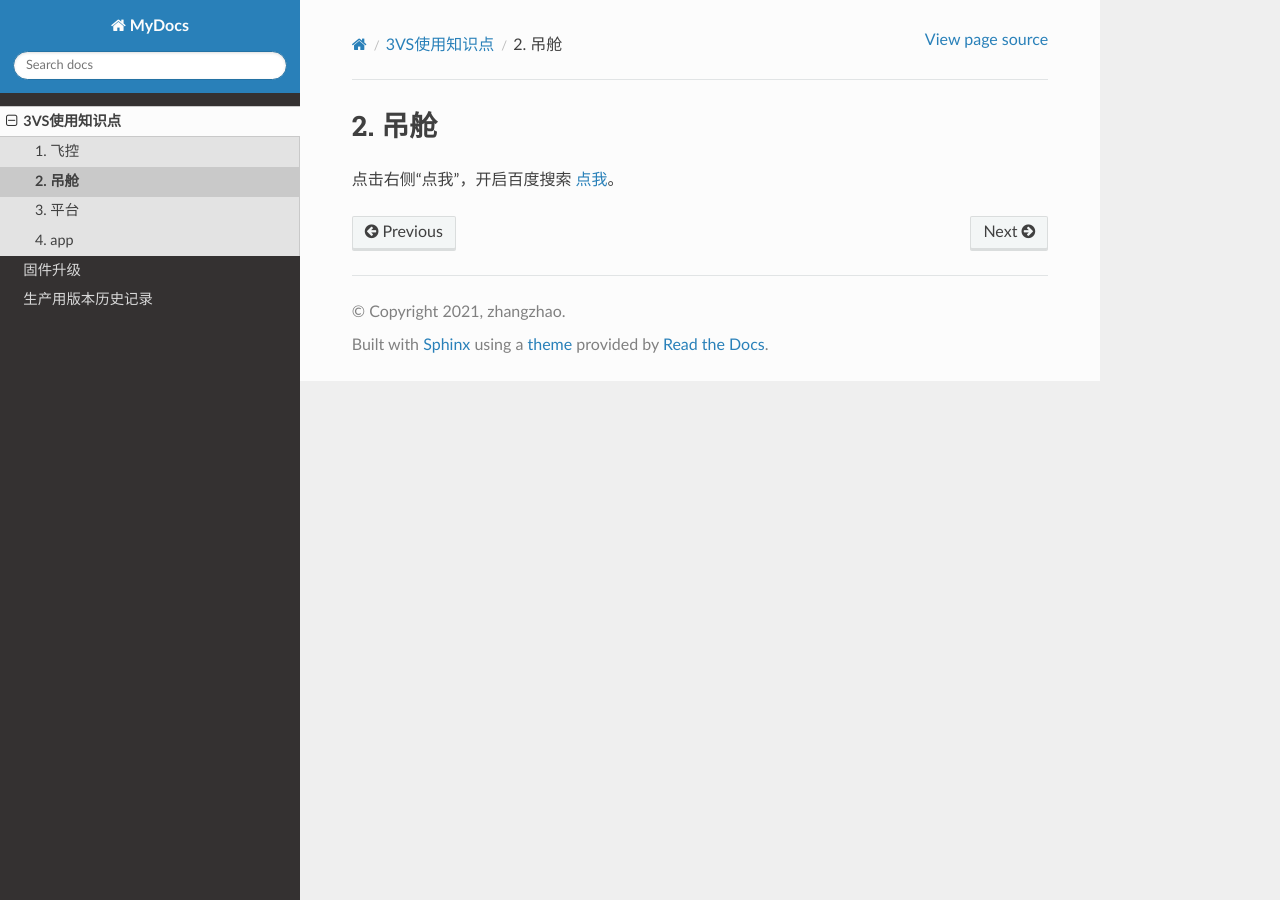
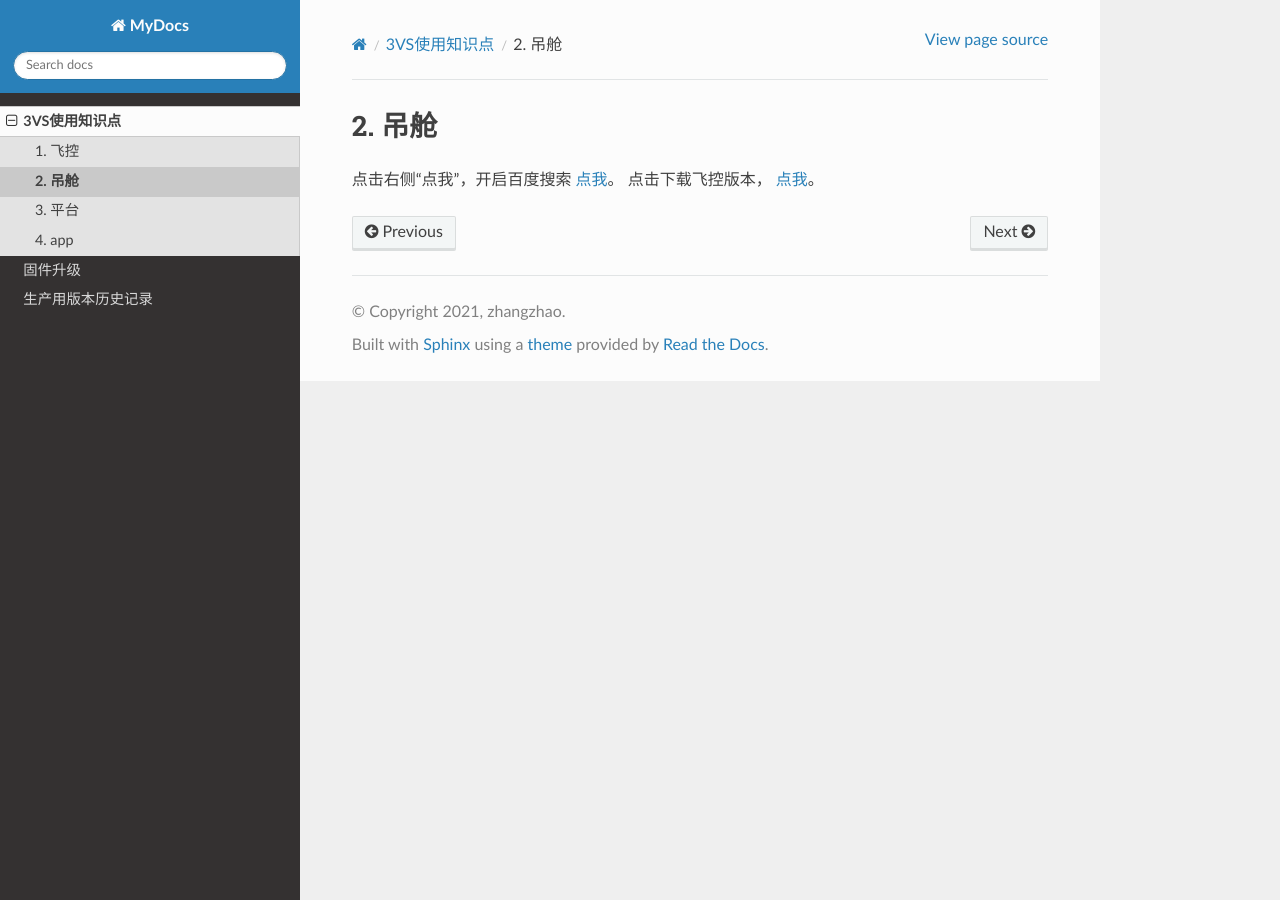
Before and after one commit to Zhangzhao721/MyTestDocs, a Sphinx documentation site: the page built from source/3vsTips/02_pod.rst, in a window 1280 px wide. Built offline with Sphinx 7.4.7 and the Read the Docs theme 2.0.0, drawn with Linux system fonts in a browser that asks for light colours.

Commit message:
Update 02_pod.rst
add upload fc

```diff
--- a/source/3vsTips/02_pod.rst
+++ b/source/3vsTips/02_pod.rst
@@ -2,3 +2,4 @@
 ==================
 
 点击右侧“点我”，开启百度搜索 `点我 <https://www.baidu.com/>`_。
+点击下载飞控版本， `点我 <http://jump.tusuav.com:11100/sharing/i2TrJJg0B/>`_。
```
